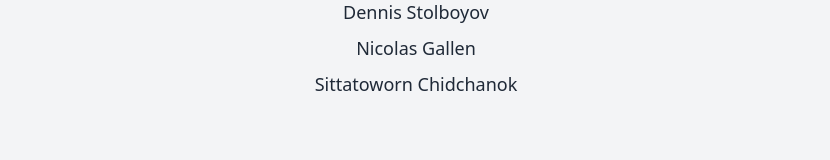
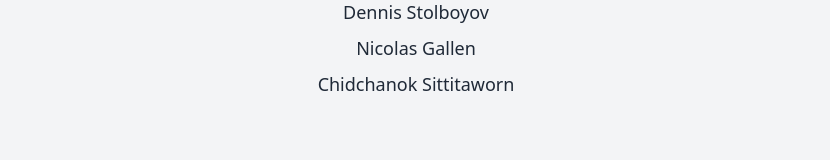
Before and after one commit to PBLGroupG/PBLGroupG.github.io, a Next.js app: page / in a window 1280 px wide. Shown: the part 1250-1410 px from the top of the page, without its empty margins (224-1054 px from the left). Built offline with nearby package versions, Linux system fonts and the light colour scheme.

Commit message:
namechange
namechange

```diff
--- a/app/page.tsx
+++ b/app/page.tsx
@@ -8,7 +8,7 @@ const groupMembers = [
   'Xu Junyi',
   'Dennis Stolboyov',
   'Nicolas Gallen',
-  'Sittatoworn Chidchanok',
+  'Chidchanok Sittitaworn ',
 ]
 
 export default function HomePage() {
```
